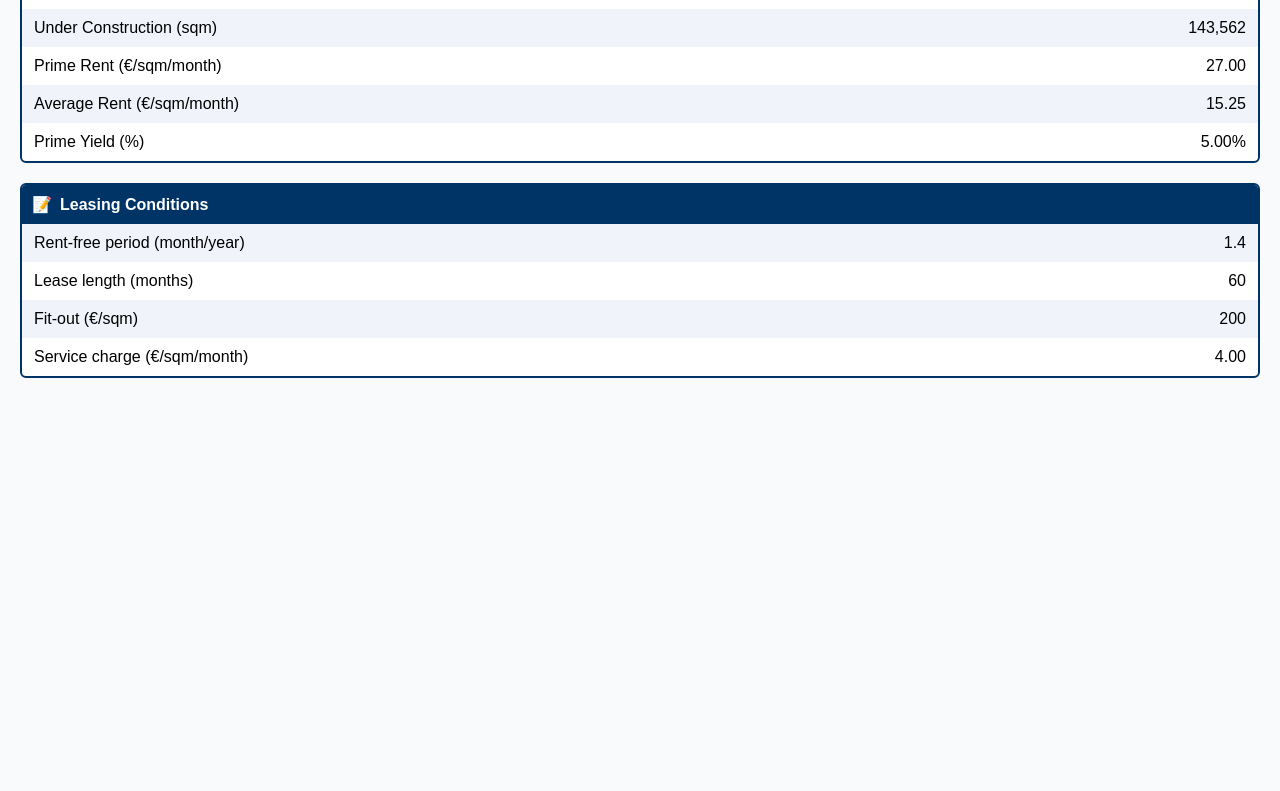
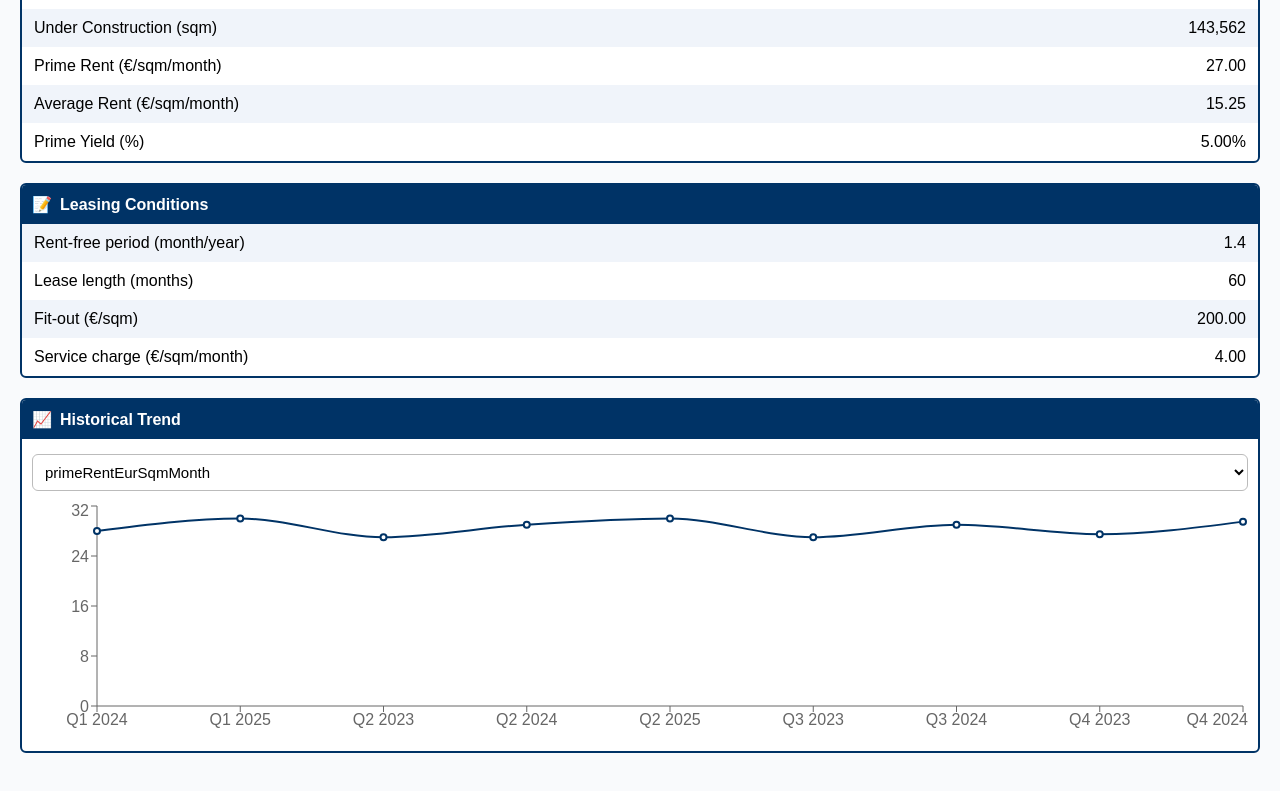
Before and after one commit to Musicandy13/market-data-cee-map, a React (Vite) app: page / in a window 1280 px wide. Shown: the part 659-1450 px from the top of the page. Before the commit the page ends 1077 px from the top, so only its background shows below. Built offline with nearby package versions, Linux system fonts and the light colour scheme.

Commit message:
Update DataExplorer.jsx

```diff
--- a/src/DataExplorer.jsx
+++ b/src/DataExplorer.jsx
@@ -1,26 +1,33 @@
 import React, { useEffect, useState } from "react";
-import "./App.css"; // ✅ make sure styles are loaded
+import {
+  LineChart,
+  Line,
+  XAxis,
+  YAxis,
+  Tooltip,
+  ResponsiveContainer,
+} from "recharts";
+import "./App.css";
 
 function fmtNumber(n) {
   if (n === null || n === undefined || Number.isNaN(n)) return "–";
-  if (Math.abs(n) >= 1000) {
+  if (Math.abs(n) >= 1000)
     return n.toLocaleString(undefined, { maximumFractionDigits: 0 });
-  }
   return n.toLocaleString(undefined, { maximumFractionDigits: 2 });
 }
 
 function fmtMoney(n) {
   if (n === null || n === undefined || Number.isNaN(n)) return "–";
-  return n.toLocaleString(undefined, { minimumFractionDigits: 2, maximumFractionDigits: 2 });
+  return n.toLocaleString(undefined, {
+    minimumFractionDigits: 2,
+    maximumFractionDigits: 2,
+  });
 }
 
 function fmtPercent(n) {
   if (n === null || n === undefined || Number.isNaN(n)) return "–";
-  if (Math.abs(n) <= 1) {
-    return (n * 100).toFixed(2) + "%";
-  } else {
-    return Number(n).toFixed(2) + "%";
-  }
+  if (Math.abs(n) <= 1) return (n * 100).toFixed(2) + "%";
+  return Number(n).toFixed(2) + "%";
 }
 
 function Row({ label, value }) {
@@ -41,8 +48,9 @@ export default function DataExplorer() {
   const [city, setCity] = useState("");
   const [submarket, setSubmarket] = useState("");
   const [period, setPeriod] = useState("");
+  const [selectedMetric, setSelectedMetric] = useState("primeRentEurSqmMonth");
 
-  // initial load
+  // --- Load JSON ---
   useEffect(() => {
     setLoading(true);
     fetch("/market_data.json")
@@ -57,17 +65,22 @@ export default function DataExplorer() {
         if (countries.length) {
           const firstCountry = countries[0];
           setCountry(firstCountry);
-          const firstCity = Object.keys(json.countries[firstCountry]?.cities || {})[0] || "";
+          const firstCity =
+            Object.keys(json.countries[firstCountry]?.cities || {})[0] || "";
           setCity(firstCity);
-          const periods = Object.keys(json.countries[firstCountry]?.cities?.[firstCity]?.periods || {});
+          const periods = Object.keys(
+            json.countries[firstCountry]?.cities?.[firstCity]?.periods || {}
+          );
           if (periods.length) setPeriod(periods[0]);
-
-          // ersten Submarkt setzen
-          const firstSubmarkets =
+          const firstSub =
             periods.length > 0
-              ? Object.keys(json.countries[firstCountry]?.cities?.[firstCity]?.periods?.[periods[0]]?.subMarkets || {})
-              : [];
-          if (firstSubmarkets.length) setSubmarket(firstSubmarkets[0]);
+              ? Object.keys(
+                  json.countries[firstCountry]?.cities?.[firstCity]?.periods?.[
+                    periods[0]
+                  ]?.subMarkets || {}
+                )[0] || ""
+              : "";
+          setSubmarket(firstSub);
         }
       })
       .catch((err) => {
@@ -77,84 +90,82 @@ export default function DataExplorer() {
   }, []);
 
   const countries = Object.keys(raw?.countries || {});
-  const cities = country ? Object.keys(raw?.countries?.[country]?.cities || {}) : [];
-  const periods = city ? Object.keys(raw?.countries?.[country]?.cities?.[city]?.periods || {}) : [];
+  const cities = country
+    ? Object.keys(raw?.countries?.[country]?.cities || {})
+    : [];
+  const periods = city
+    ? Object.keys(raw?.countries?.[country]?.cities?.[city]?.periods || {})
+    : [];
 
-  const selectedPeriodObj = raw?.countries?.[country]?.cities?.[city]?.periods?.[period] || null;
-  const submarketsFromJson = selectedPeriodObj?.subMarkets ? Object.keys(selectedPeriodObj.subMarkets) : [];
-  const submarketOptions = submarketsFromJson;
+  const selectedPeriodObj =
+    raw?.countries?.[country]?.cities?.[city]?.periods?.[period] || null;
+  const submarketsFromJson = selectedPeriodObj?.subMarkets
+    ? Object.keys(selectedPeriodObj.subMarkets)
+    : [];
 
   const cityObj = raw?.countries?.[country]?.cities?.[city] || {};
-  const leasingCity = cityObj?.leasing || {};
-
   const metricSource =
     submarket && selectedPeriodObj?.subMarkets?.[submarket]
       ? selectedPeriodObj.subMarkets[submarket]
       : cityObj?.periods?.[period]?.market || null;
 
   const leasingSource =
-    (submarket && selectedPeriodObj?.subMarkets?.[submarket]?.leasing) ||
-    (cityObj?.periods?.[period]?.leasing) ||
-    leasingCity ||
+    (submarket &&
+      selectedPeriodObj?.subMarkets?.[submarket]?.leasing) ||
+    cityObj?.periods?.[period]?.leasing ||
     {};
 
   const g = (key) => {
     if (!metricSource) return null;
-    switch (key) {
-      case "totalStock": return metricSource.totalStock ?? null;
-      case "vacancy": return metricSource.vacancy ?? null;
-      case "vacancyRate": return metricSource.vacancyRate ?? null;
-      case "takeUp": return metricSource.takeUp ?? null;
-      case "netAbsorption": return metricSource.netAbsorption ?? null;
-      case "completionsYTD": return metricSource.completionsYTD ?? null;
-      case "underConstruction": return metricSource.underConstruction ?? null;
-      case "primeRentEurSqmMonth": return metricSource.primeRentEurSqmMonth ?? null;
-      case "averageRentEurSqmMonth": return metricSource.averageRentEurSqmMonth ?? null;
-      case "primeYield": return metricSource.primeYield ?? null;
-      default: return metricSource[key] ?? null;
-    }
+    return metricSource[key] ?? null;
   };
 
-  // keep hook always at top-level
   useEffect(() => {
-    if (periods.length && !periods.includes(period)) {
-      setPeriod(periods[0]);
-    }
-    // wenn Submarket nicht mehr existiert → ersten aus JSON wählen
-    if (submarketsFromJson.length && !submarketsFromJson.includes(submarket)) {
+    if (periods.length && !periods.includes(period)) setPeriod(periods[0]);
+    if (submarketsFromJson.length && !submarketsFromJson.includes(submarket))
       setSubmarket(submarketsFromJson[0]);
-    }
-  }, [city, country, raw, periods, submarketsFromJson]); // eslint-disable-line
+  }, [city, country, raw, periods, submarketsFromJson]);
 
-  if (loading) {
-    return <div style={{ padding: 30 }}>Loading market data…</div>;
-  }
-  if (errorLoading) {
-    return <div style={{ padding: 30, color: "crimson" }}>Error loading data: {errorLoading}</div>;
-  }
+  if (loading) return <div style={{ padding: 30 }}>Loading market data…</div>;
+  if (errorLoading)
+    return (
+      <div style={{ padding: 30, color: "crimson" }}>
+        Error loading data: {errorLoading}
+      </div>
+    );
 
   return (
     <div style={{ fontFamily: "Arial, sans-serif", padding: "20px" }}>
       <h1>{city} Office Market</h1>
 
+      {/* --- DROPDOWNS --- */}
       <div>
         <select
           value={country}
           onChange={(e) => {
             const c = e.target.value;
             setCountry(c);
-            const firstCity = Object.keys(raw?.countries?.[c]?.cities || {})[0] || "";
+            const firstCity =
+              Object.keys(raw?.countries?.[c]?.cities || {})[0] || "";
             setCity(firstCity);
-            const newPeriods = Object.keys(raw?.countries?.[c]?.cities?.[firstCity]?.periods || {});
+            const newPeriods = Object.keys(
+              raw?.countries?.[c]?.cities?.[firstCity]?.periods || {}
+            );
             setPeriod(newPeriods[0] || "");
-            const newSubmarkets =
+            const newSubs =
               newPeriods.length > 0
-                ? Object.keys(raw?.countries?.[c]?.cities?.[firstCity]?.periods?.[newPeriods[0]]?.subMarkets || {})
+                ? Object.keys(
+                    raw?.countries?.[c]?.cities?.[firstCity]?.periods?.[
+                      newPeriods[0]
+                    ]?.subMarkets || {}
+                  )
                 : [];
-            setSubmarket(newSubmarkets[0] || "");
+            setSubmarket(newSubs[0] || "");
           }}
         >
-          {countries.map((c) => <option key={c}>{c}</option>)}
+          {countries.map((c) => (
+            <option key={c}>{c}</option>
+          ))}
         </select>
 
         <select
@@ -162,33 +173,48 @@ export default function DataExplorer() {
           onChange={(e) => {
             const cityVal = e.target.value;
             setCity(cityVal);
-            const newPeriods = Object.keys(raw?.countries?.[country]?.cities?.[cityVal]?.periods || {});
+            const newPeriods = Object.keys(
+              raw?.countries?.[country]?.cities?.[cityVal]?.periods || {}
+            );
             setPeriod(newPeriods[0] || "");
-            const newSubmarkets =
+            const newSubs =
               newPeriods.length > 0
-                ? Object.keys(raw?.countries?.[country]?.cities?.[cityVal]?.periods?.[newPeriods[0]]?.subMarkets || {})
+                ? Object.keys(
+                    raw?.countries?.[country]?.cities?.[cityVal]?.periods?.[
+                      newPeriods[0]
+                    ]?.subMarkets || {}
+                  )
                 : [];
-            setSubmarket(newSubmarkets[0] || "");
+            setSubmarket(newSubs[0] || "");
           }}
         >
-          {cities.map((ct) => <option key={ct}>{ct}</option>)}
+          {cities.map((ct) => (
+            <option key={ct}>{ct}</option>
+          ))}
         </select>
 
         <select value={submarket} onChange={(e) => setSubmarket(e.target.value)}>
-          {submarketOptions.map((sm) => <option key={sm}>{sm}</option>)}
+          {submarketsFromJson.map((sm) => (
+            <option key={sm}>{sm}</option>
+          ))}
         </select>
 
         <select value={period} onChange={(e) => setPeriod(e.target.value)}>
-          {periods.map((p) => <option key={p}>{p}</option>)}
+          {periods.map((p) => (
+            <option key={p}>{p}</option>
+          ))}
         </select>
       </div>
 
-      <h2>{city} Office Market — {period} — {submarket}</h2>
+      <h2>
+        {city} — {period} — {submarket}
+      </h2>
 
       {!metricSource && <div>No data available for this selection.</div>}
 
       {metricSource && (
         <>
+          {/* --- MARKET METRICS --- */}
           <div className="section-box">
             <div className="section-header">
               <span>📊</span> Market Metrics
@@ -197,27 +223,137 @@ export default function DataExplorer() {
             <Row label="Vacancy (sqm)" value={fmtNumber(g("vacancy"))} />
             <Row label="Vacancy Rate (%)" value={fmtPercent(g("vacancyRate"))} />
             <Row label="YTD Take-Up (sqm)" value={fmtNumber(g("takeUp"))} />
-            <Row label="Net Absorption (sqm)" value={fmtNumber(g("netAbsorption"))} />
-            <Row label="YTD Completions (sqm)" value={fmtNumber(g("completionsYTD"))} />
-            <Row label="Under Construction (sqm)" value={fmtNumber(g("underConstruction"))} />
-            <Row label="Prime Rent (€/sqm/month)" value={fmtMoney(g("primeRentEurSqmMonth"))} />
-            <Row label="Average Rent (€/sqm/month)" value={fmtMoney(g("averageRentEurSqmMonth"))} />
+            <Row
+              label="Net Absorption (sqm)"
+              value={fmtNumber(g("netAbsorption"))}
+            />
+            <Row
+              label="YTD Completions (sqm)"
+              value={fmtNumber(g("completionsYTD"))}
+            />
+            <Row
+              label="Under Construction (sqm)"
+              value={fmtNumber(g("underConstruction"))}
+            />
+            <Row
+              label="Prime Rent (€/sqm/month)"
+              value={fmtMoney(g("primeRentEurSqmMonth"))}
+            />
+            <Row
+              label="Average Rent (€/sqm/month)"
+              value={fmtMoney(g("averageRentEurSqmMonth"))}
+            />
             <Row label="Prime Yield (%)" value={fmtPercent(g("primeYield"))} />
           </div>
 
+          {/* --- LEASING CONDITIONS --- */}
           <div className="section-box">
             <div className="section-header">
               <span>📝</span> Leasing Conditions
             </div>
-            <Row label="Rent-free period (month/year)" value={leasingSource?.rentFreeMonthPerYear ?? "–"} />
-            <Row label="Lease length (months)" value={leasingSource?.leaseLengthMonths ?? "–"} />
-            <Row label="Fit-out (€/sqm)" value={leasingSource?.fitOutEurSqmShellCore ?? "–"} />
-            <Row label="Service charge (€/sqm/month)"
-                  value={fmtMoney(leasingSource?.serviceChargeEurSqmMonth ?? null)}
-                  />
+            <Row
+              label="Rent-free period (month/year)"
+              value={leasingSource?.rentFreeMonthPerYear ?? "–"}
+            />
+            <Row
+              label="Lease length (months)"
+              value={leasingSource?.leaseLengthMonths ?? "–"}
+            />
+            <Row
+              label="Fit-out (€/sqm)"
+              value={fmtMoney(leasingSource?.fitOutEurSqmShellCore ?? null)}
+            />
+            <Row
+              label="Service charge (€/sqm/month)"
+              value={fmtMoney(leasingSource?.serviceChargeEurSqmMonth ?? null)}
+            />
+          </div>
+
+          {/* --- NEW HISTORICAL TREND SECTION --- */}
+          <div className="section-box">
+            <div className="section-header">
+              <span>📈</span> Historical Trend
+            </div>
+            <div style={{ padding: "10px" }}>
+              <select
+                value={selectedMetric}
+                onChange={(e) => setSelectedMetric(e.target.value)}
+                style={{
+                  width: "100%",
+                  padding: "8px",
+                  fontSize: "15px",
+                  marginBottom: "10px",
+                }}
+              >
+                {[
+                  "totalStock",
+                  "vacancy",
+                  "vacancyRate",
+                  "takeUp",
+                  "netAbsorption",
+                  "completionsYTD",
+                  "underConstruction",
+                  "primeRentEurSqmMonth",
+                  "averageRentEurSqmMonth",
+                  "primeYield",
+                  "rentFreeMonthPerYear",
+                  "leaseLengthMonths",
+                  "fitOutEurSqmShellCore",
+                  "serviceChargeEurSqmMonth",
+                ].map((m) => (
+                  <option key={m}>{m}</option>
+                ))}
+              </select>
+
+              <TrendChart
+                data={buildTrendData(raw, country, city, submarket, selectedMetric)}
+                metric={selectedMetric}
+              />
+            </div>
           </div>
         </>
       )}
     </div>
   );
 }
+
+// --- Trend-Chart Helper ---
+function buildTrendData(raw, country, city, submarket, metric) {
+  if (!raw?.countries?.[country]?.cities?.[city]) return [];
+  const periods = Object.keys(raw.countries[country].cities[city].periods || {});
+  const data = [];
+
+  for (const p of periods) {
+    const sm =
+      raw.countries[country].cities[city].periods[p].subMarkets?.[submarket] ||
+      raw.countries[country].cities[city].periods[p].market;
+
+    if (sm && sm[metric] !== undefined && sm[metric] !== null) {
+      data.push({ period: p, value: parseFloat(sm[metric]) });
+    }
+  }
+  data.sort((a, b) => (a.period > b.period ? 1 : -1));
+  return data;
+}
+
+function TrendChart({ data, metric }) {
+  if (!data || data.length === 0)
+    return <div style={{ marginTop: 10 }}>No data for this metric.</div>;
+
+  return (
+    <ResponsiveContainer width="100%" height={240}>
+      <LineChart data={data}>
+        <XAxis dataKey="period" />
+        <YAxis />
+        <Tooltip formatter={(v) => v.toFixed(2)} />
+        <Line
+          type="monotone"
+          dataKey="value"
+          stroke="#003366"
+          strokeWidth={2}
+          dot={{ r: 3 }}
+        />
+      </LineChart>
+    </ResponsiveContainer>
+  );
+}
```
